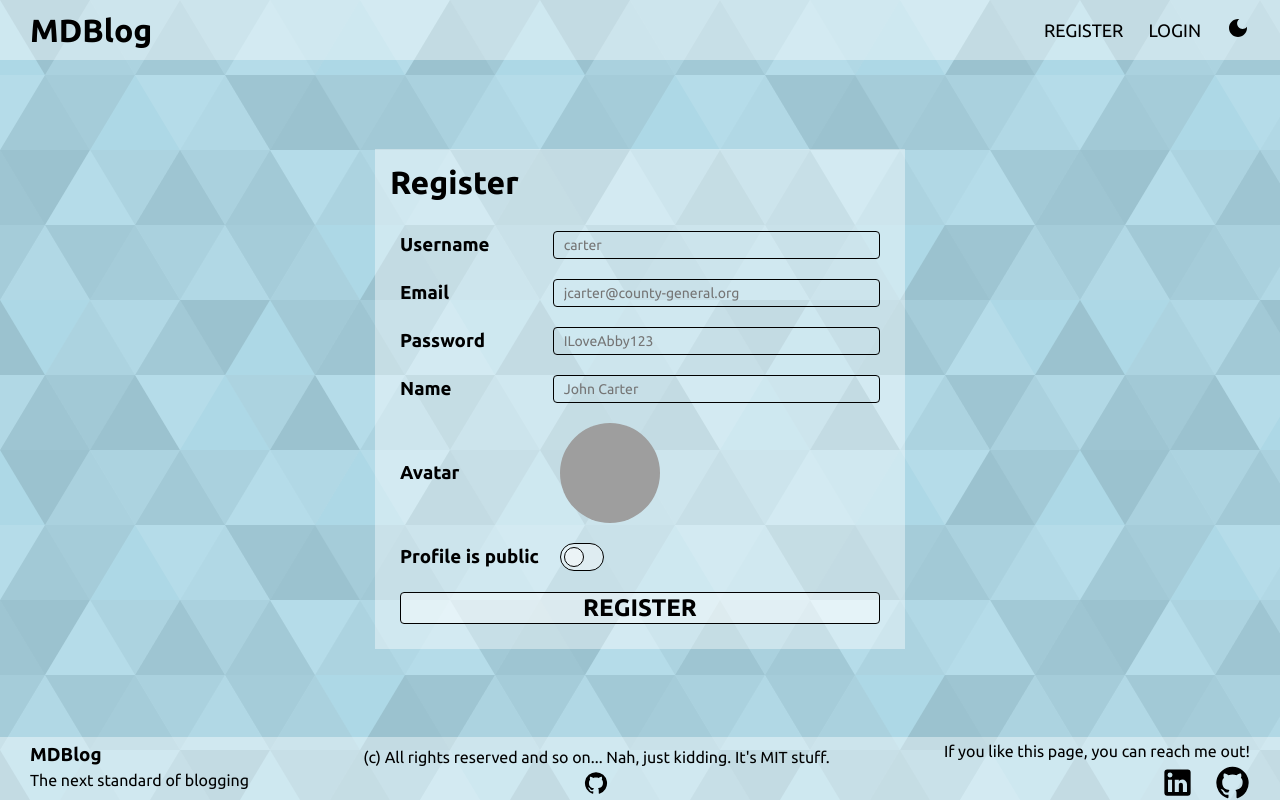
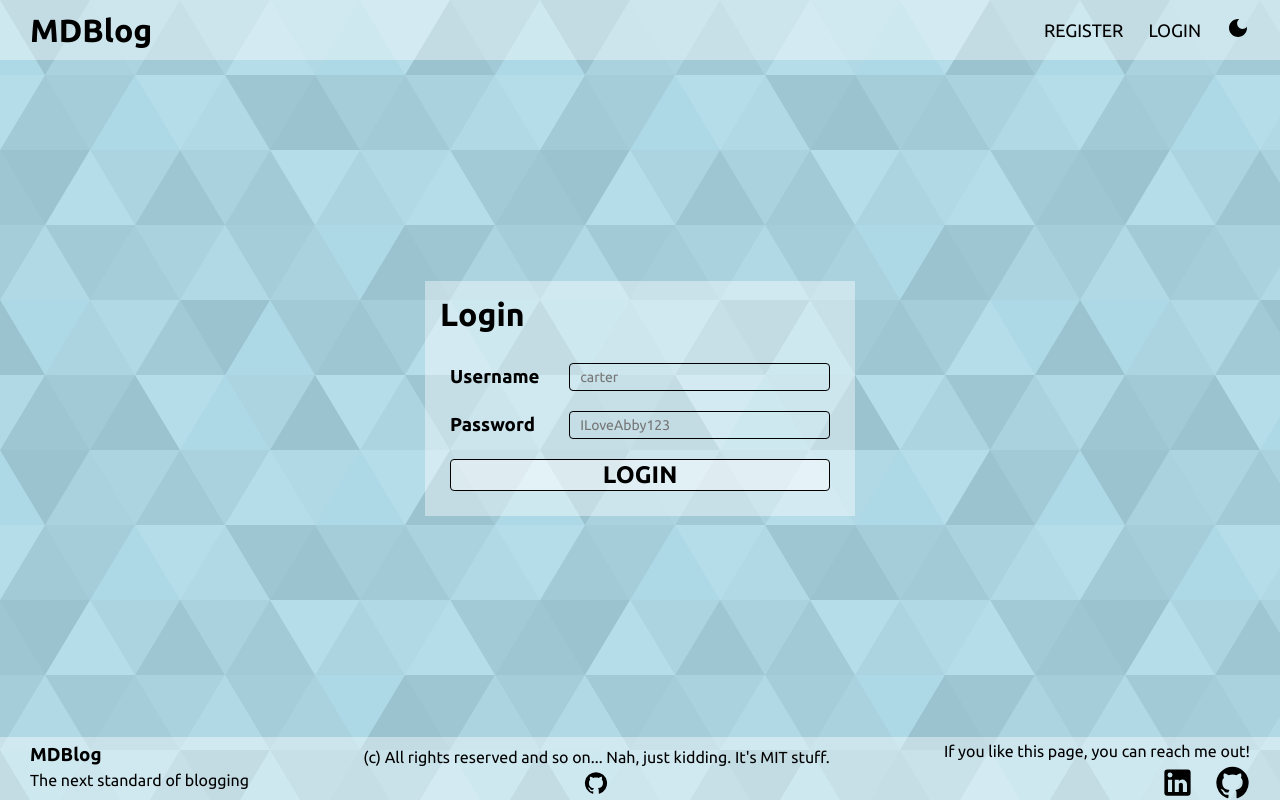
Before and after one commit to wolfee001/mdblog, a React (Create React App) app in the folder client/: page / in a window 1280 px wide. Built offline with nearby package versions, Linux system fonts and the light colour scheme; grey boxes are pictures that could not be loaded.

Commit message:
adding modify user and login forms

```diff
--- a/client/src/App.js
+++ b/client/src/App.js
@@ -2,9 +2,11 @@ import { useSelector } from 'react-redux';
 import styled from 'styled-components';
 import Footer from './components/Footer';
 import NavBar from './components/NavBar';
+import Login from './pages/Login';
+// import ModifyUser from './pages/ModifyUser';
 // import Home from './pages/Home';
 // import Post from './pages/Post';
-import Register from './pages/Register';
+// import Register from './pages/Register';
 
 const Container = styled.div`
     background-color: ${props => props.darkMode ? 'black' : 'lightblue'};
@@ -33,7 +35,7 @@ function App () {
     <Container darkMode={darkMode}>
       <NavBar />
       <ScrollArea>
-        <Register />
+        <Login />
       </ScrollArea>
       <FooterContainer>
         <Footer />
--- /dev/null
+++ b/client/src/pages/Login.jsx
@@ -0,0 +1,73 @@
+import React from 'react';
+import styled from 'styled-components';
+
+const Container = styled.div`
+    flex: 1;
+    display: flex;
+    align-items: center;
+    justify-content: center;
+    flex-direction: column;
+`;
+
+const LoginInfoContainer = styled.div`
+    width: 90%;
+    max-width: 400px;
+    padding: 15px;
+    background-color: rgba(255, 255, 255, 0.4);
+`;
+
+const Title = styled.h1`
+    padding-bottom: 20px;
+`;
+
+const InputTitle = styled.h3`
+    flex: 1;
+`;
+
+const Input = styled.input`
+    flex: 2;
+    background-color: rgba(0, 0, 0, 0);
+    border: 1px solid black;
+    border-radius: 4px;
+    font-size: 14px;
+    padding: 5px 10px;
+`;
+
+const InputGroup = styled.div`
+    display: flex;
+    padding: 10px;
+    align-items: center;
+`;
+
+const Button = styled.button`
+    flex: 1;
+    border: 1px solid black;
+    border-radius: 4px;
+    font-size: 24px;
+    font-weight: bold;
+    background-color: rgba(255, 255, 255, 0.4);
+    cursor: pointer;
+`;
+
+const Login = () => {
+  return (
+    <Container>
+      <LoginInfoContainer>
+        <Title>Login</Title>
+        <InputGroup>
+          <InputTitle>Username</InputTitle>
+          <Input placeholder='carter' />
+        </InputGroup>
+        <InputGroup>
+          <InputTitle>Password</InputTitle>
+          <Input placeholder='ILoveAbby123' type='password' />
+        </InputGroup>
+        <InputGroup>
+          <Button>LOGIN</Button>
+        </InputGroup>
+      </LoginInfoContainer>
+    </Container>
+  );
+};
+
+export default Login;
--- /dev/null
+++ b/client/src/pages/ModifyUser.jsx
@@ -0,0 +1,140 @@
+import React from 'react';
+import styled from 'styled-components';
+import Avatar from 'react-avatar';
+
+const Container = styled.div`
+    flex: 1;
+    display: flex;
+    align-items: center;
+    justify-content: center;
+    flex-direction: column;
+`;
+
+const ModifyInfoContainer = styled.div`
+    width: 90%;
+    max-width: 500px;
+    padding: 15px;
+    background-color: rgba(255, 255, 255, 0.4);
+`;
+
+const Title = styled.h1`
+    padding-bottom: 20px;
+`;
+
+const InputTitle = styled.h3`
+    flex: 1;
+`;
+
+const Input = styled.input`
+    flex: 2;
+    background-color: rgba(0, 0, 0, 0);
+    border: 1px solid black;
+    border-radius: 4px;
+    font-size: 14px;
+    padding: 5px 10px;
+`;
+
+const CheckBoxWrapper = styled.div`
+    position: relative;
+    flex: 2;
+`;
+
+const CheckBoxLabel = styled.label`
+    position: absolute;
+    top: 0;
+    left: 0;
+    width: 42px;
+    height: 26px;
+    border-radius: 15px;
+    border: 1px solid black;
+    background: rgba(255, 255, 255, 0.4);
+    cursor: pointer;
+    &::after {
+        content: "";
+        display: block;
+        border-radius: 50%;
+        width: 18px;
+        height: 18px;
+        margin: 3px;
+        background: rgba(255, 255, 255, 0.4);
+        transition: 0.2s;
+        border: 1px solid black;
+    }
+`;
+const CheckBox = styled.input`
+    opacity: 0;
+    z-index: 1;
+    border-radius: 15px;
+    width: 42px;
+    height: 26px;
+    &:checked + ${CheckBoxLabel} {
+        background: lightblue;
+        &::after {
+            content: "";
+            display: block;
+            border-radius: 50%;
+            width: 18px;
+            height: 18px;
+            margin-left: 19px;
+            transition: 0.2s;
+        }
+    }
+`;
+
+const InputGroup = styled.div`
+    display: flex;
+    padding: 10px;
+    align-items: center;
+`;
+
+const Button = styled.button`
+    flex: 1;
+    border: 1px solid black;
+    border-radius: 4px;
+    font-size: 24px;
+    font-weight: bold;
+    background-color: rgba(255, 255, 255, 0.4);
+    cursor: pointer;
+`;
+
+const ModifyUser = () => {
+  return (
+    <Container>
+      <ModifyInfoContainer>
+        <Title>Modify user</Title>
+        <InputGroup>
+          <InputTitle>Username</InputTitle>
+          <InputTitle>carter</InputTitle>
+        </InputGroup>
+        <InputGroup>
+          <InputTitle>Email</InputTitle>
+          <Input value='jcarter@county-general.org' />
+        </InputGroup>
+        <InputGroup>
+          <InputTitle>Password</InputTitle>
+          <Input value='ILoveAbby123' type='password' />
+        </InputGroup>
+        <InputGroup>
+          <InputTitle>Name</InputTitle>
+          <Input value='John Carter' />
+        </InputGroup>
+        <InputGroup>
+          <InputTitle>Avatar</InputTitle>
+          <Avatar value='carter' round style={{ flex: 2 }} src='https://upload.wikimedia.org/wikipedia/en/9/99/Dr_carter.jpg' />
+        </InputGroup>
+        <InputGroup>
+          <InputTitle>Profile is public</InputTitle>
+          <CheckBoxWrapper>
+            <CheckBox id='checkbox' type='checkbox' />
+            <CheckBoxLabel htmlFor='checkbox' />
+          </CheckBoxWrapper>
+        </InputGroup>
+        <InputGroup>
+          <Button>MODIFY</Button>
+        </InputGroup>
+      </ModifyInfoContainer>
+    </Container>
+  );
+};
+
+export default ModifyUser;
```
